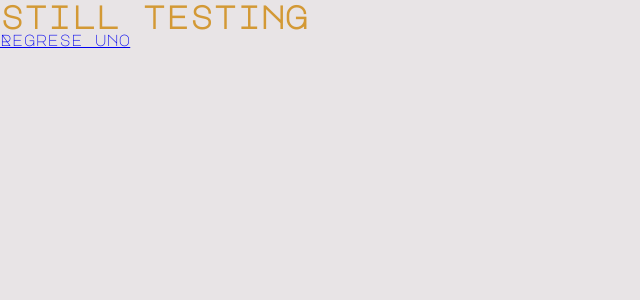
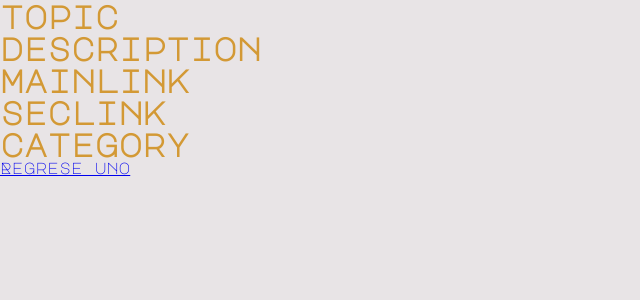
Before and after one commit to SergioCamachoA/myglossary, a React (Create React App) app: page /1 in a window 1280 px wide. Shown: the top 300 px of the page, without its empty margins (0-640 px from the left). Built offline with nearby package versions, Linux system fonts and the light colour scheme.

Commit message:
updated most recent values

```diff
--- a/src/App.js
+++ b/src/App.js
@@ -9,8 +9,16 @@ import { Concept } from "./pages/Concept";
 // import { Recent } from "./pages/Recent";
 // import { MostViewed } from "./pages/MostViewed";
 
+let recentObject = {
+  topic: 'topic',
+  description: 'description',
+  category: 'category',
+  mainLink: 'mainlink',
+  secLink: 'seclink',
+}
+
 function App() {
-  const [conceptObject, setConceptObject] = useState({ topic: 'still testing' })
+  const [conceptObject, setConceptObject] = useState(recentObject)
   return (
     <Router>
       <Switch>
--- a/src/components/Most.js
+++ b/src/components/Most.js
@@ -4,6 +4,7 @@ import { Link } from 'react-router-dom'
 export const Most = ({ whichMost, currentExampleList }) => {
 
     const [isClicked, setIsClicked] = useState(false)
+    console.log(currentExampleList);
     return (
         <div>
             {!isClicked
@@ -17,9 +18,8 @@ export const Most = ({ whichMost, currentExampleList }) => {
                 >
                     {currentExampleList.map((each, index) => {
                         return (
-
-                            <Link to={`/${each}`}>
-                                <h6 key={index + 'most'}>{each}</h6>
+                            <Link key={index + 'most'} to={`/${each}`}>
+                                <h6>{each}</h6>
                             </Link>
                         )
                     })}
--- a/src/pages/Concept.js
+++ b/src/pages/Concept.js
@@ -5,11 +5,11 @@ export const Concept = ({ conceptObject }) => {
     // const { concept } = useParams()
     return (
         <div>
-            {/* <h1>{concept}</h1> */}
             <h1>{conceptObject.topic}</h1>
+            <h1>{conceptObject.description}</h1>
+            <h1>{conceptObject.mainLink}</h1>
+            <h1>{conceptObject.secLink}</h1>
             <h1>{conceptObject.category}</h1>
-            <h1>{conceptObject.mainLink}</h1>
-            <p>{conceptObject.description}</p>
 
             <Link to='/'>Regrese uno</Link>
         </div>
--- a/src/pages/MainPage.js
+++ b/src/pages/MainPage.js
@@ -15,12 +15,20 @@ export const MainPage = ({ setConceptObject }) => {
   ]
   const [categoriesArray] = useState(initialArray)
 
+  let recentObject = {
+    topic: 'topic',
+    description: 'description',
+    category: 'category',
+    mainLink: 'mainLink',
+    secLink: 'secLink',
+  }
+
   const mostOf = [
-    "example most zero",
-    "example most one",
-    "example most one",
-    "example most one",
-    "example most one",
+    recentObject.topic,
+    recentObject.topic,
+    recentObject.topic,
+    recentObject.topic,
+    recentObject.topic,
   ]
   const [currentExampleList, setCurrentExampleList] = useState(mostOf)
 
@@ -33,10 +41,7 @@ export const MainPage = ({ setConceptObject }) => {
             currentExampleList={currentExampleList}
             whichMost="most recent"
           />
-          <Most
-            currentExampleList={currentExampleList}
-            whichMost="most viewed"
-          />
+          <h1 className='most-unclicked'>most viewed</h1>
         </div>
         <Form
           setConceptObject={setConceptObject}
```
